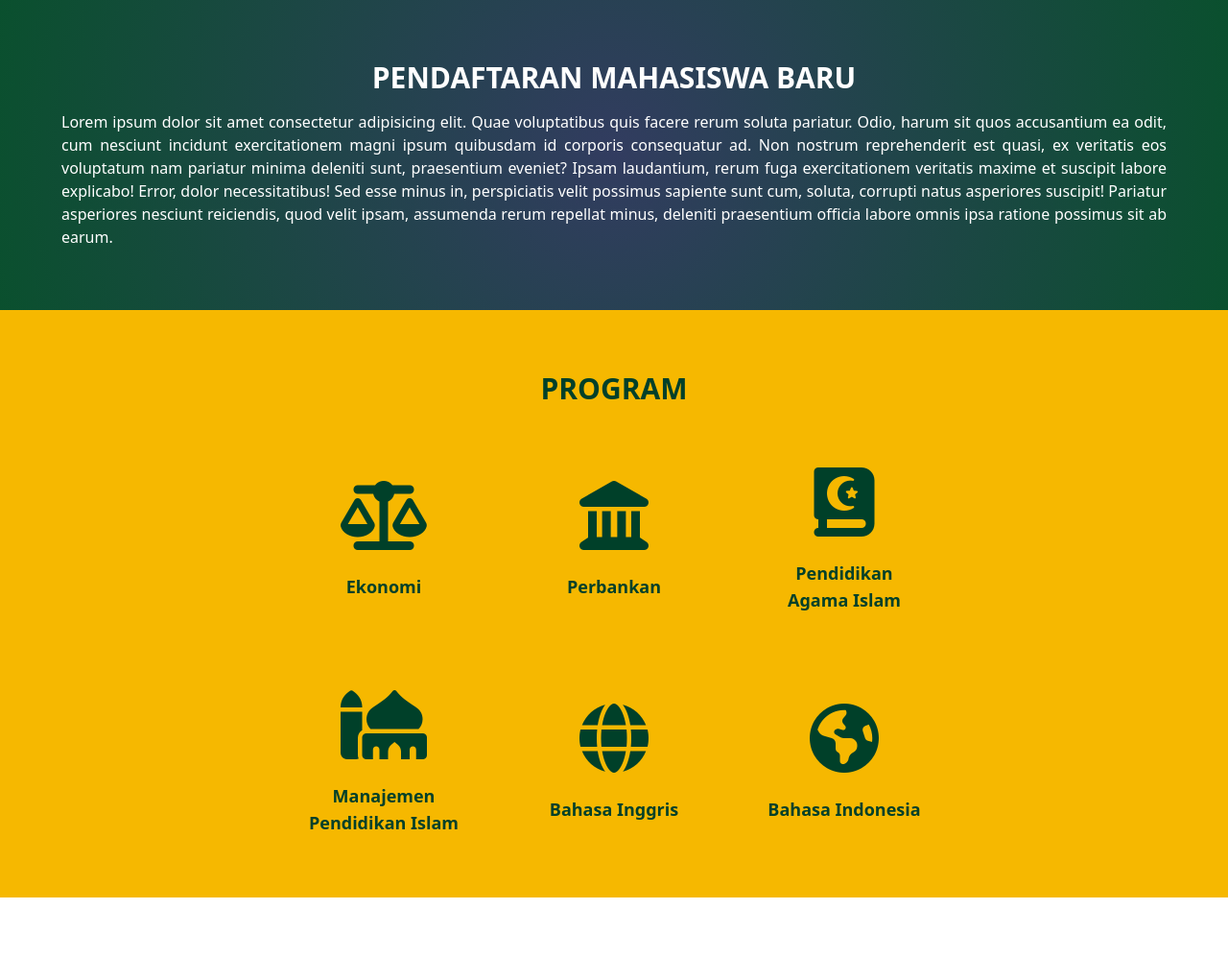
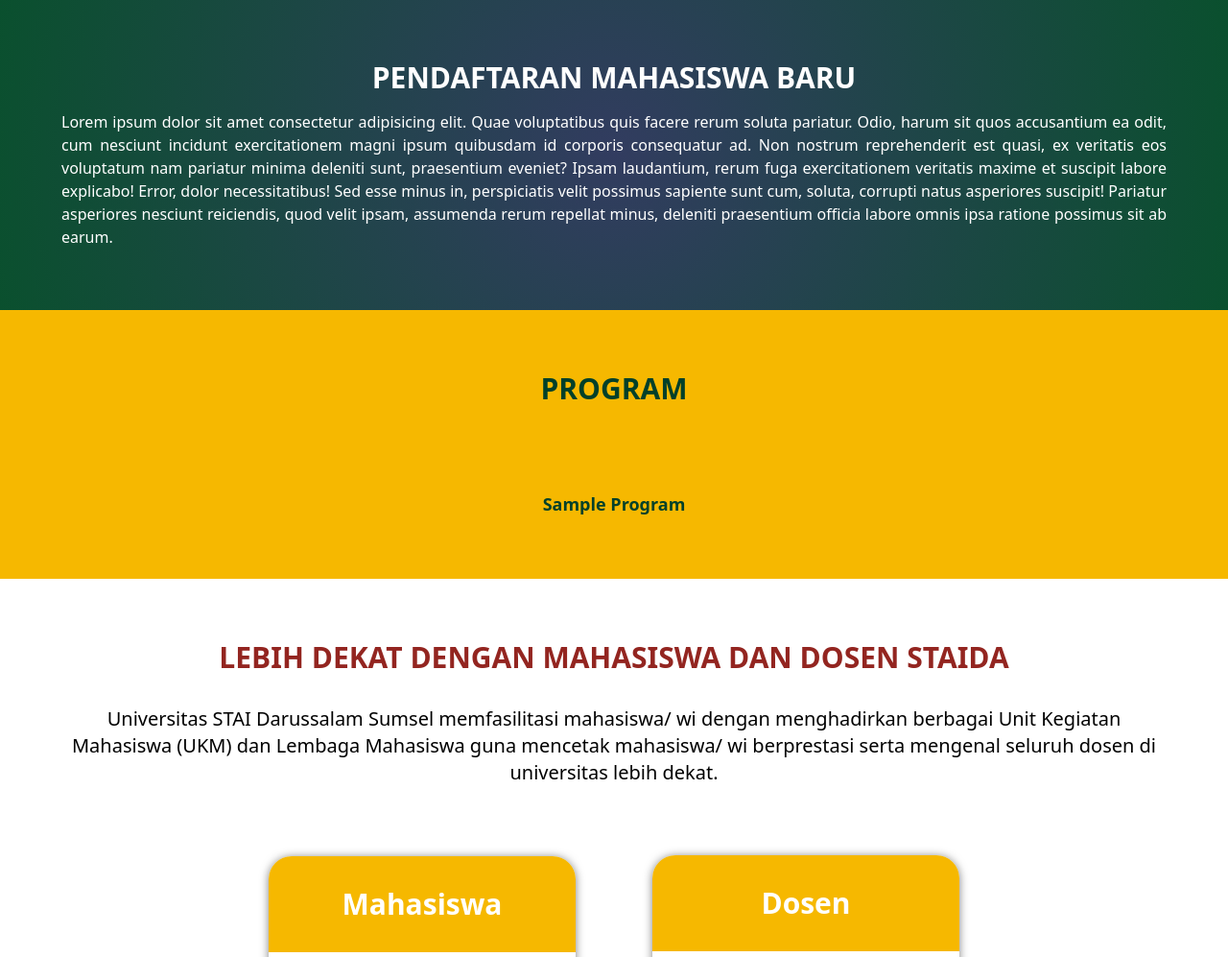
Before and after one commit to rizfanradya/webstaida, a Django app: page / in a window 1280 px wide. Shown: the part 1674-2671 px from the top of the page at 96% size. Run offline with Django 5.2, Linux system fonts and the light colour scheme; tables that the repository leaves empty hold one stand-in row (values such as "Sample post"); grey boxes marked "Sample" are stand-in pictures; some libraries are stand-ins or nearby versions.

Commit message:
refactor: Add Program and ProgramDetail models and views
This commit adds the `Program` and `ProgramDetail` models to the project, along with their corresponding views. The models are defined in `models.py` and the views are implemented in `views.py`. This addition allows for the management and display of program information on the website.

```diff
--- a/webstaida/admin.py
+++ b/webstaida/admin.py
@@ -1,5 +1,5 @@
 from django.contrib import admin
-from .models import News
+from .models import News, Program, ProgramDetail
 
 
 class NewsAdmin(admin.ModelAdmin):
@@ -7,3 +7,5 @@
 
 
 admin.site.register(News, NewsAdmin)
+admin.site.register(Program)
+admin.site.register(ProgramDetail)
--- a/webstaida/models.py
+++ b/webstaida/models.py
@@ -13,7 +13,7 @@
     updated_at = models.DateTimeField(auto_now=True)
 
     def __str__(self):
-        return f"{self.id} {self.title}"  # type: ignore
+        return self.title
 
     def save(self, *args, **kwargs):
         try:
@@ -29,3 +29,20 @@
 def delete_image_file(sender, instance, **kwargs):
     if instance.image:
         instance.image.delete(False)
+
+
+class Program(models.Model):
+    name = models.CharField(max_length=255)
+    icon = models.CharField(max_length=255)
+
+    def __str__(self):
+        return self.name
+
+
+class ProgramDetail(models.Model):
+    program = models.ForeignKey(Program, on_delete=models.CASCADE)
+    name = models.CharField(max_length=255)
+    description = models.TextField()
+
+    def __str__(self):
+        return self.name
--- a/webstaida/settings.py
+++ b/webstaida/settings.py
@@ -24,7 +24,7 @@
 SECRET_KEY = 'django-insecure-vzwz@=g4&7209xm0=#4_58z^)&b@n9of5+mf=49(m)b504+c%n'
 
 # SECURITY WARNING: don't run with debug turned on in production!
-DEBUG = False
+DEBUG = True
 
 ALLOWED_HOSTS = ['*']
 
--- a/webstaida/templates/dashboard.html
+++ b/webstaida/templates/dashboard.html
@@ -119,11 +119,14 @@
   <div class="flex flex-col max-w-3xl gap-16 m-auto">
     <h5 class="text-3xl font-bold text-center uppercase">Program</h5>
     <div class="flex flex-wrap items-center justify-center gap-20">
-      {% for item in list_program %}
-      <div class="flex flex-col items-center justify-center w-40 gap-6">
-        <i class="{{ item.icon }} text-7xl"></i>
-        <p class="text-lg font-bold capitalize">{{ item.name }}</p>
-      </div>
+      {% for program in list_program %}
+      <a
+        href="{% url 'program' program.id %}"
+        class="flex flex-col items-center justify-center w-40 gap-6 transition duration-300 hover:opacity-80"
+      >
+        <i class="{{ program.icon }} text-7xl"></i>
+        <p class="text-lg font-bold capitalize">{{ program.name }}</p>
+      </a>
       {% endfor %}
     </div>
   </div>
--- a/webstaida/urls.py
+++ b/webstaida/urls.py
@@ -30,7 +30,8 @@
     content_news_view,
     research_view,
     journal_view,
-    repository_view
+    repository_view,
+    program_view
 )
 
 urlpatterns = [
@@ -49,4 +50,5 @@
     path('research/', research_view, name='research'),
     path('journal/', journal_view, name='journal'),
     path('repository/', repository_view, name='repository'),
+    path('program/<int:id>/', program_view, name='program')
 ]
--- a/webstaida/views.py
+++ b/webstaida/views.py
@@ -1,7 +1,7 @@
 from django.shortcuts import render
 from django.views.decorators.cache import never_cache
 from django.http import HttpRequest
-from .models import News
+from .models import News, Program, ProgramDetail
 from .utils import nav_link
 import os
 from .settings import BASE_DIR
@@ -10,6 +10,7 @@
 @never_cache
 def dashboard_view(request: HttpRequest):
     data_news = News.objects.all()
+    data_program = Program.objects.all()
     folder_news = os.path.join(BASE_DIR, 'static/img/news')
     db_list_files = [
         news.image.name.split('/')[-1] for news in data_news if news.image
@@ -25,32 +26,19 @@
         'title': 'Dashboard',
         'news': data_news,
         'list_item': nav_link(),
-        'list_program': [
-            {
-                'name': 'ekonomi',
-                'icon': 'fa-solid fa-scale-balanced'
-            },
-            {
-                'name': 'perbankan',
-                'icon': 'fa-solid fa-landmark'
-            },
-            {
-                'name': 'pendidikan agama islam',
-                'icon': 'fa-solid fa-book-quran'
-            },
-            {
-                'name': 'manajemen pendidikan islam',
-                'icon': 'fa-solid fa-mosque'
-            },
-            {
-                'name': 'bahasa inggris',
-                'icon': 'fa-solid fa-globe'
-            },
-            {
-                'name': 'bahasa indonesia',
-                'icon': 'fa-solid fa-earth-americas'
-            }
-        ]
+        'list_program': data_program
+    }
+    return render(request, template_name, extra_context)
+
+
+@never_cache
+def program_view(request: HttpRequest, id: int):
+    template_name = 'program.html'
+    extra_context = {
+        'title': 'Program',
+        'list_item': nav_link(),
+        'program': Program.objects.get(id=id),
+        'program_detail': ProgramDetail.objects.filter(program_id=id)
     }
     return render(request, template_name, extra_context)
 
```
Also changed, not shown: webstaida/templates/program.html (added, +18 -0 lines).
